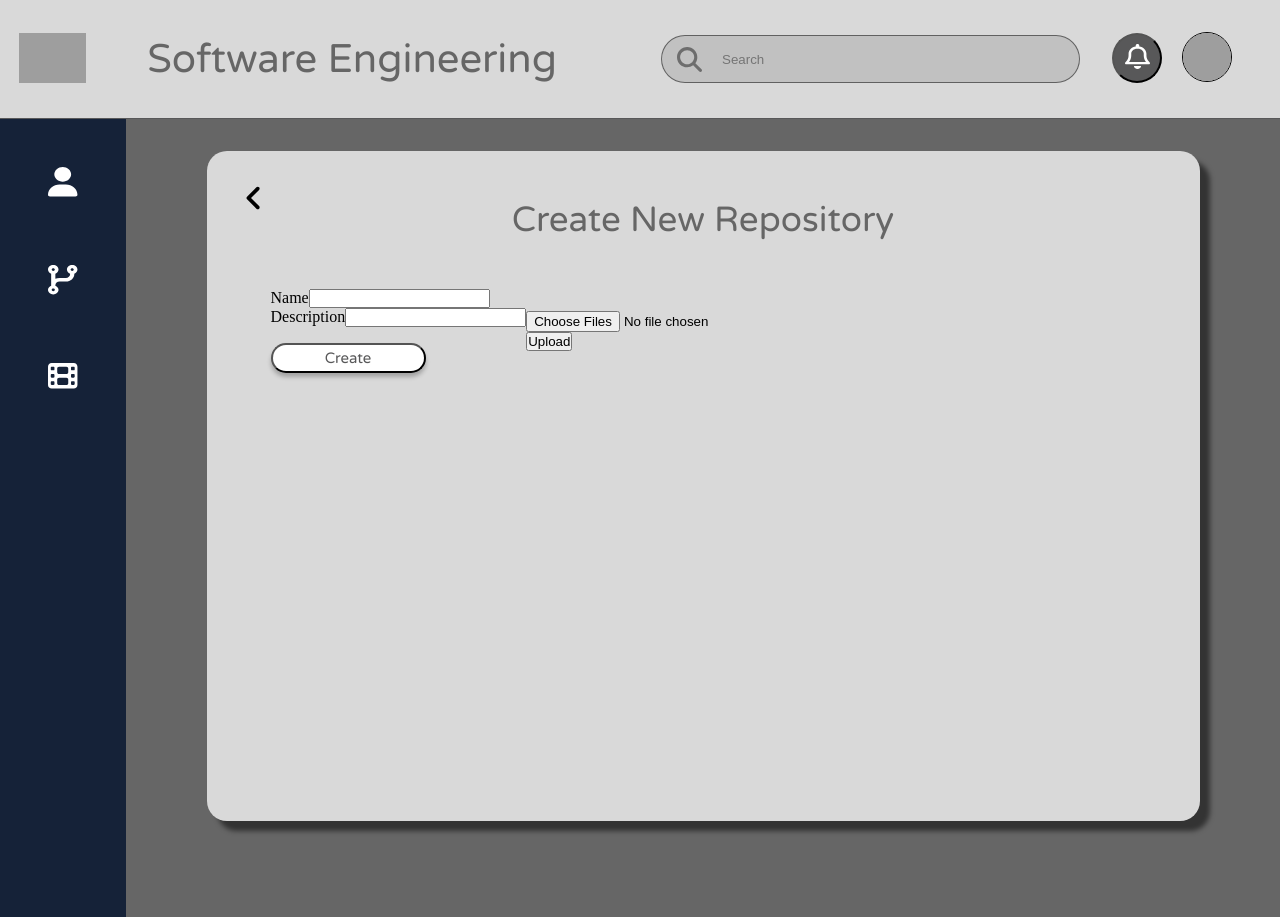
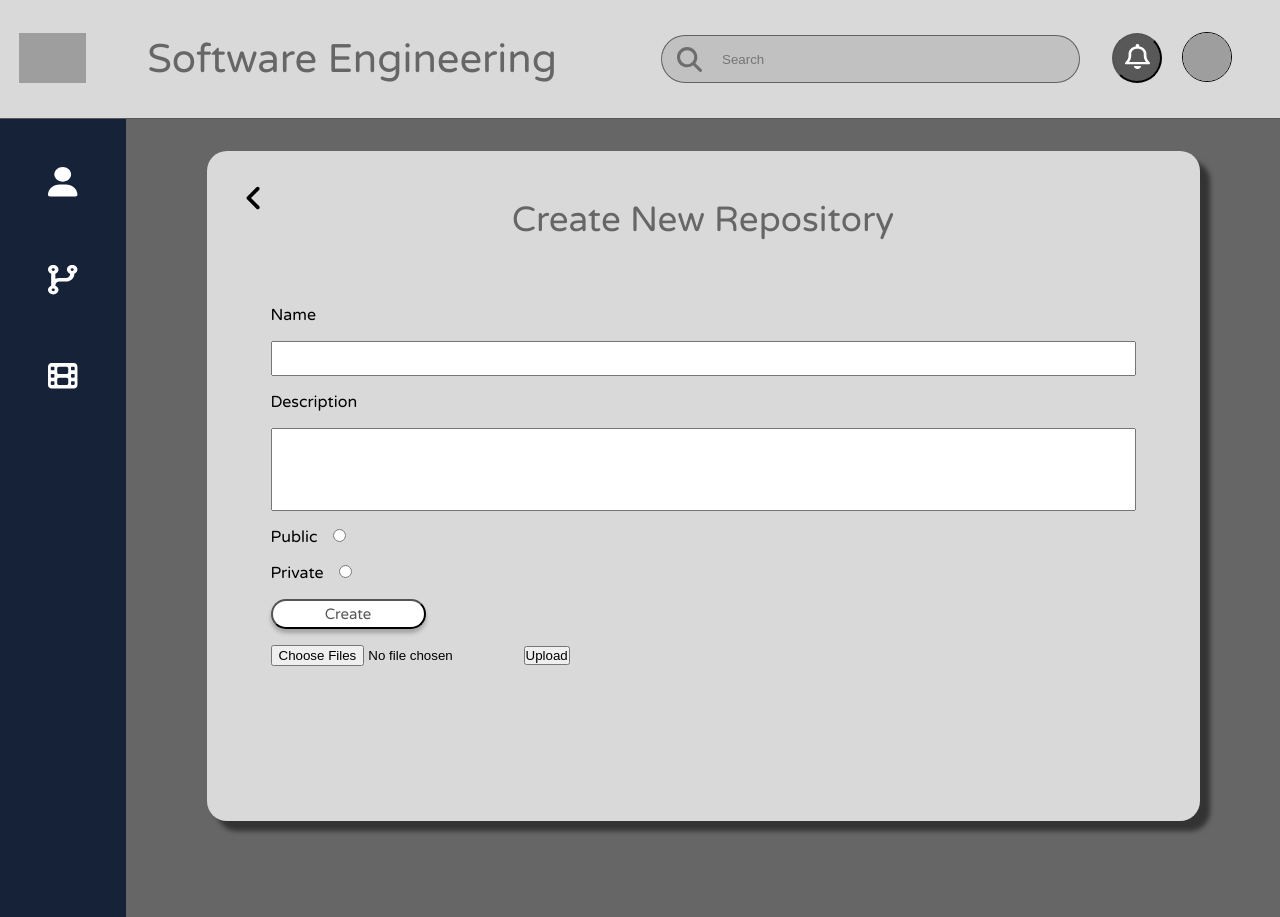
Before and after one commit to phurinjeffy/SE-React, a React (Create React App) app in the folder frontend/: page /upload in a window 1280 px wide. Built offline with nearby package versions, Linux system fonts and the light colour scheme; grey boxes are pictures that could not be loaded.

Commit message:
create new reposit page

```diff
--- a/frontend/src/components/FileForm/FileForm.css
+++ b/frontend/src/components/FileForm/FileForm.css
@@ -1,7 +1,36 @@
 .FileForm {
   display: flex;
-  flex-wrap: wrap;
+  flex-direction: column;
   justify-content: flex-start;
-  align-items: center;
-  margin-left: 2rem;
+  margin: 0 2rem;
+  font-family: "Varela Round";
 }
+
+.RepositInput {
+  display: flex;
+  flex-direction: column;
+}
+
+.RepositInput label {
+  margin: 1rem 0;
+}
+
+.RepositInput #name {
+  padding: 0.5rem 0;
+}
+
+.RepositInput #description {
+  padding: 2rem 0;
+}
+
+.RepositRadio div {
+  margin-top: 1rem;
+}
+
+.RepositRadio label {
+  margin-right: 1rem;
+}
+
+.SaveButton {
+  margin-bottom: 1rem;
+}
--- a/frontend/src/components/FileForm/FileForm.jsx
+++ b/frontend/src/components/FileForm/FileForm.jsx
@@ -38,29 +38,39 @@ const FileForm = () => {
   return (
     <GenericContainer title="Create New Repository">
       <div className="FileForm">
+        <form>
           <div className="RepositInput">
-          <div className="RepositInputField">
-            <label>Name</label>
-            <input type="text" />
+            <label for="name">Name</label>
+            <input type="text" id="name"/>
           </div>
-          <div className="RepositInputField">
-            <label>Description</label>
-            <input type="text" />
+
+          <div className="RepositInput">
+            <label for="description">Description</label>
+            <input type="text" id="description"/>
+          </div>
+
+          <div className="RepositRadio">
+            <div>
+              <label for="public">Public</label>
+              <input type="radio" id="public" name="status" value="Public" />
+            </div>
+            <div>
+              <label for="private">Private</label>
+              <input type="radio" id="private" name="status" value="Private" />
+            </div>
           </div>
 
           <div className="SaveButton">
             <button>Create</button>
           </div>
-        </div>
 
           <form onSubmit={handleSubmit}>
             <div className="UploadInput">
               <input type="file" onChange={handleFileInputChange} multiple />
+              <button type="submit">Upload</button>
             </div>
-
-          <button type="submit">Upload</button>
-
             {files && <p>{files.length} files selected</p>}
+          </form>
         </form>
       </div>
     </GenericContainer>
```
Lines whose indentation alone changed are shown as unchanged.
